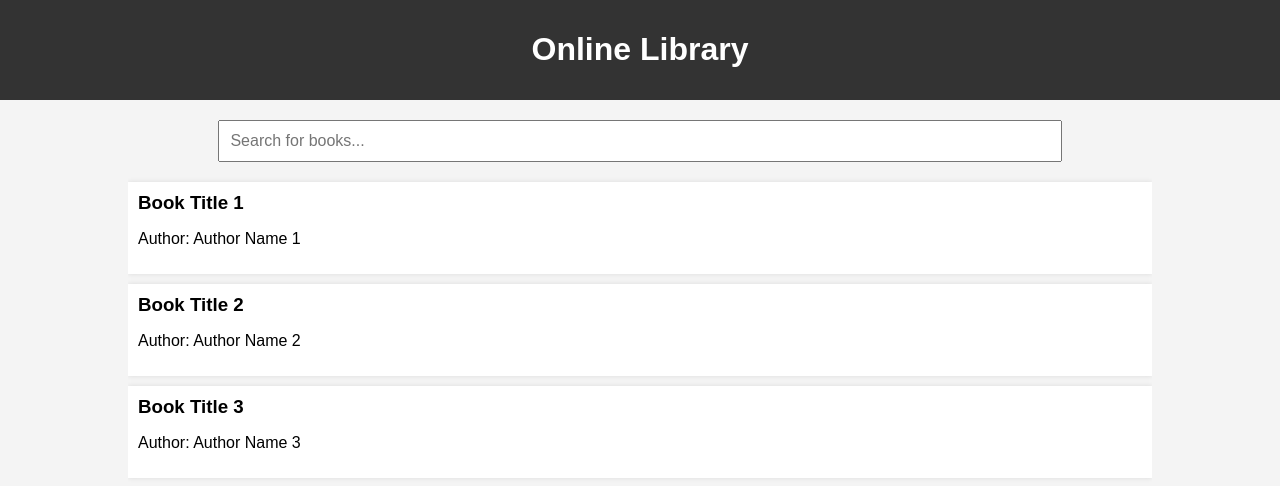
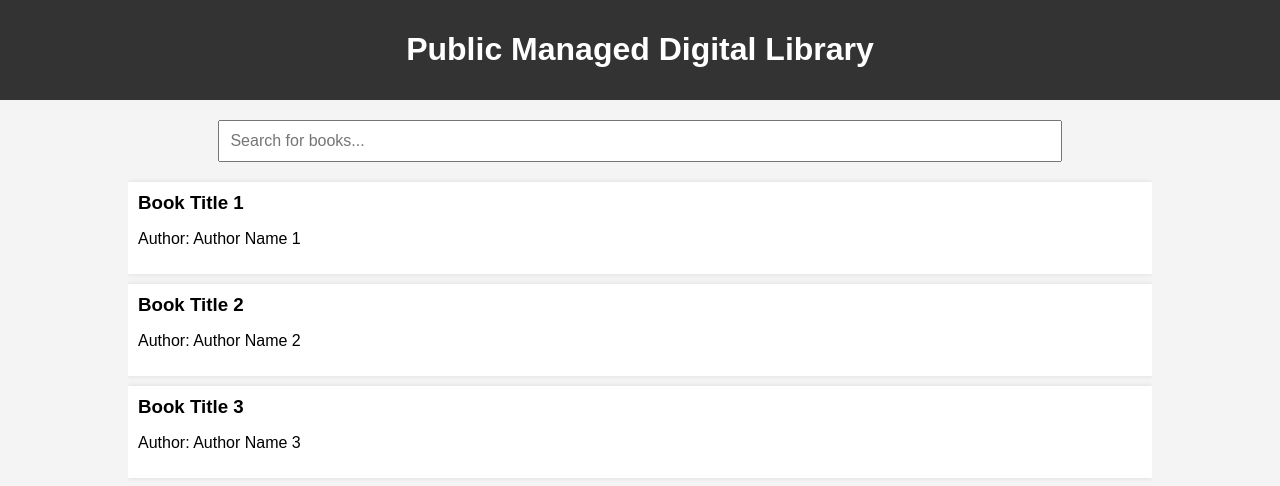
Before and after one commit to TheIndianDigibrary/TheIndianDigibrary, a plain HTML site: page index.html in a window 1280 px wide. Drawn offline with Linux system fonts and the light colour scheme.

Commit message:
Update index.html

```diff
--- a/index.html
+++ b/index.html
@@ -3,7 +3,7 @@
 <head>
     <meta charset="UTF-8">
     <meta name="viewport" content="width=device-width, initial-scale=1.0">
-    <title>Online Library</title>
+    <title>The Indian Digibrary</title>
     <style>
         body {
             font-family: Arial, sans-serif;
@@ -48,7 +48,7 @@
 </head>
 <body>
     <header>
-        <h1>Online Library</h1>
+        <h1>Public Managed Digital Library</h1>
     </header>
     <div class="container">
         <div id="search-bar">
```
